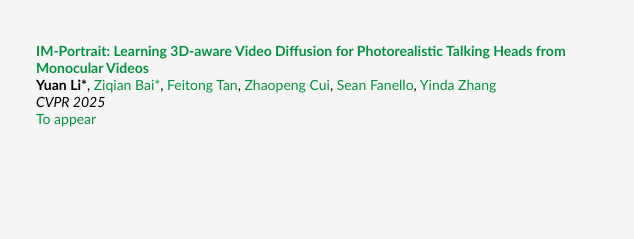
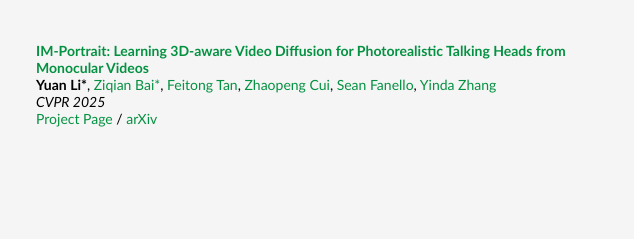
Before and after one commit to y-u-a-n-l-i/y-u-a-n-l-i.github.io, a plain HTML site: page index.html in a window 1280 px wide. Shown: the part 461-700 px from the top of the page, 424-1058 px from the left. Drawn offline with Linux system fonts and the light colour scheme; some icons are missing.

Commit message:
update url

```diff
--- a/index.html
+++ b/index.html
@@ -92,10 +92,9 @@
                   </div>
 
                   <div id="paper_related">
-                    <a> To appear </a>
-                    <!-- <a href="https://neural-gaffer.github.io/">Project Page</a>
+                    <a href="https://y-u-a-n-l-i.github.io/projects/IM-Portrait/">Project Page</a>
                     /
-                    <a href="https://arxiv.org/abs/2406.07520">arXivF</a> -->
+                    <a href="">arXiv</a>
                 </td>
               </tr>
 
```
